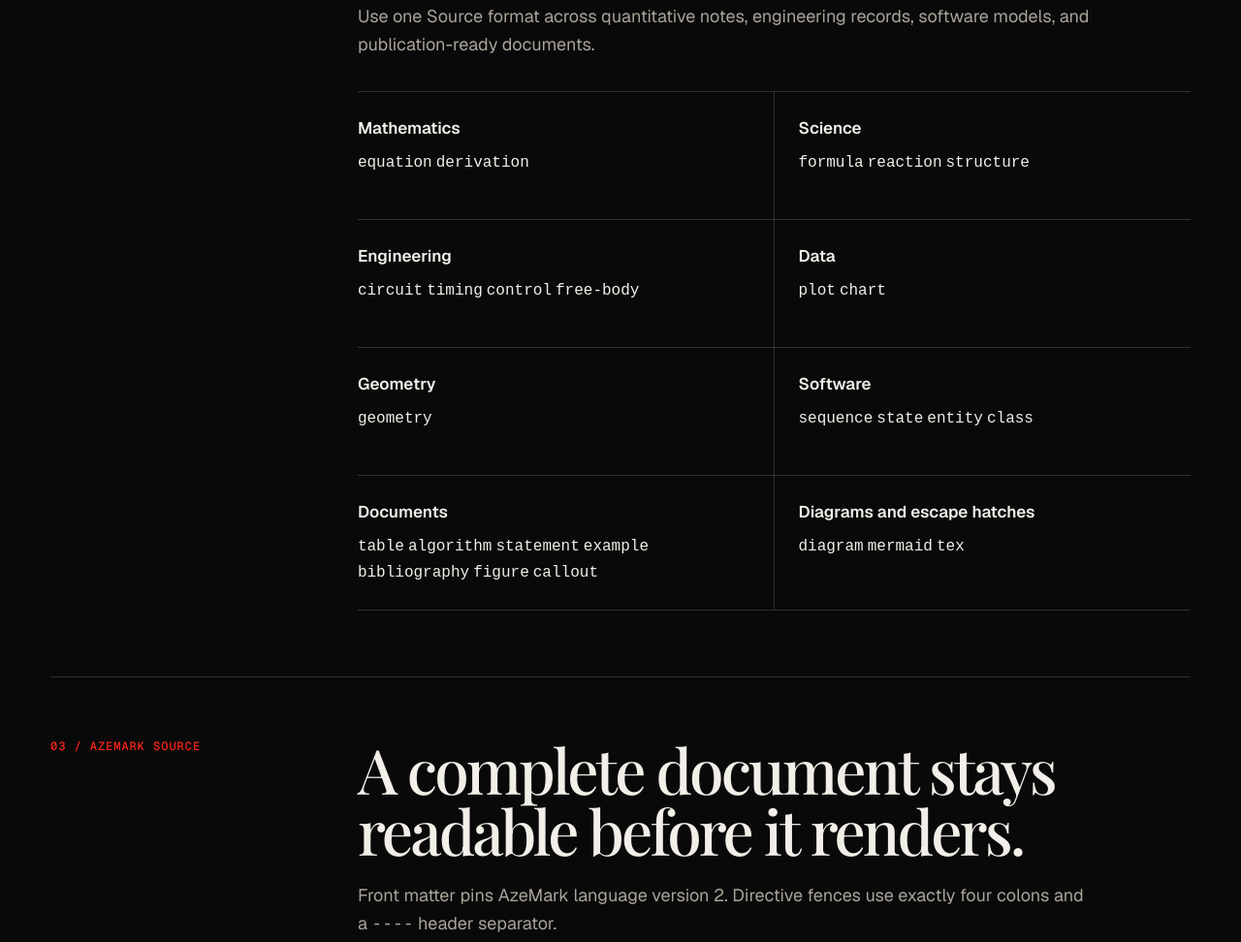
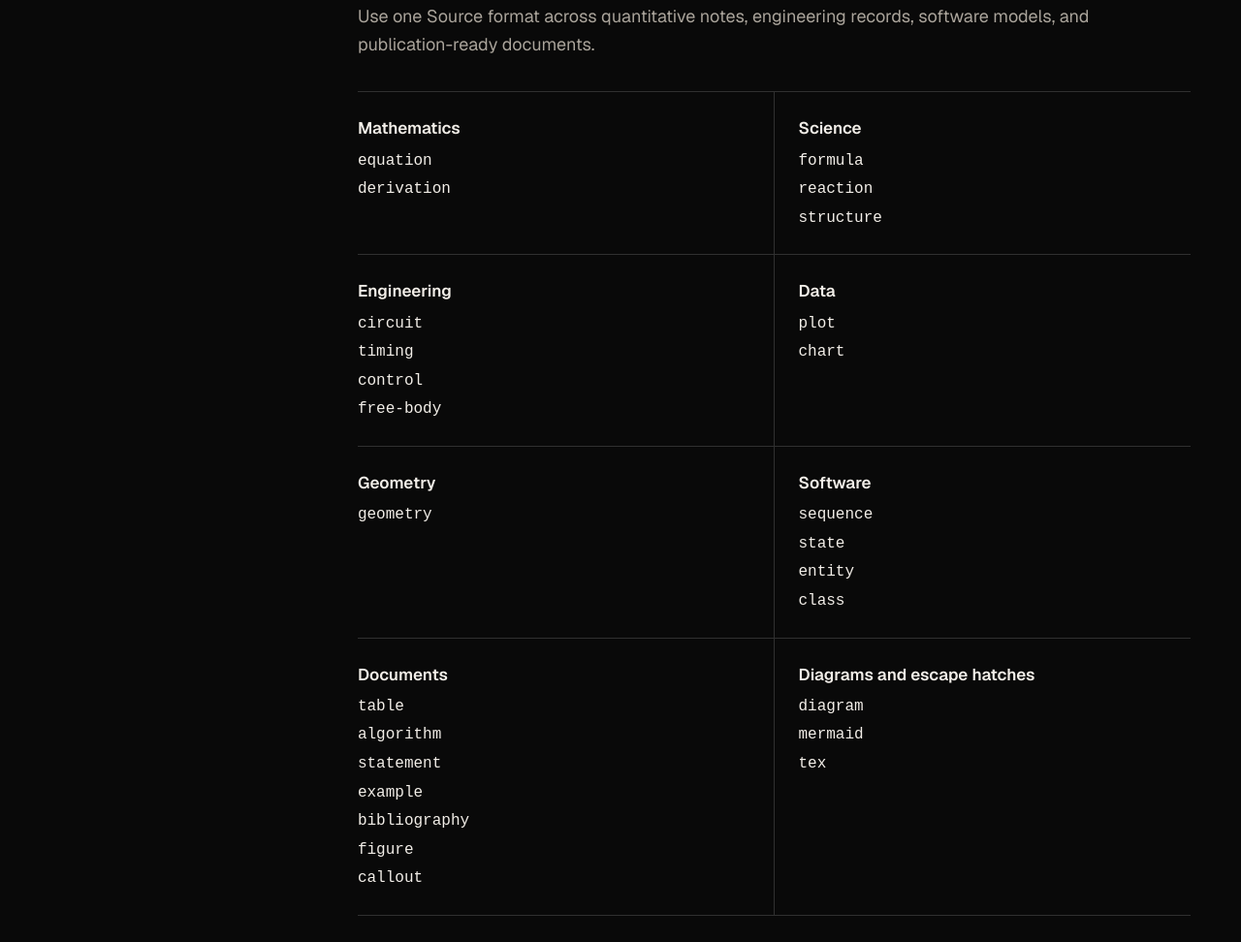
Before and after one commit to aruzone/aze-forge-web, a website: page public/index.html in a window 1280 px wide. Shown: the part 1580-2552 px from the top of the page at 97% size. Drawn offline with Linux system fonts and the light colour scheme.

Commit message:
fix: stack homepage directive names

```diff
--- a/public/assets/site.css
+++ b/public/assets/site.css
@@ -438,6 +438,15 @@
   margin-bottom: 7px;
   color: var(--text);
   font-size: 17px;
+}
+
+.use-case-list code {
+  display: block;
+  width: fit-content;
+}
+
+.use-case-list code + code {
+  margin-top: 4px;
 }
 
 .source-figure {
--- a/src/public/site.css
+++ b/src/public/site.css
@@ -438,6 +438,15 @@
   margin-bottom: 7px;
   color: var(--text);
   font-size: 17px;
+}
+
+.use-case-list code {
+  display: block;
+  width: fit-content;
+}
+
+.use-case-list code + code {
+  margin-top: 4px;
 }
 
 .source-figure {
```
